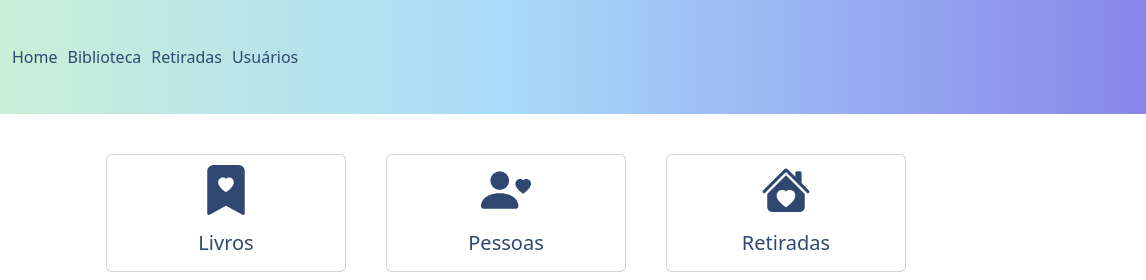
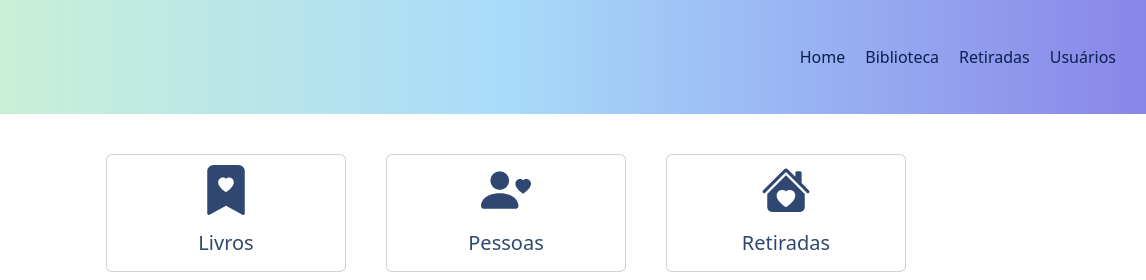
Before and after one commit to EduardaDalmas/bibliotecando-home, a plain HTML site: page index.html in a window 1280 px wide. Shown: the full height of the page, 134-1280 px from the left. Drawn offline with nearby package versions, Linux system fonts and the light colour scheme.

Commit message:
menu responsivo

```diff
--- a/assets/css/estilos.css
+++ b/assets/css/estilos.css
@@ -15,15 +15,20 @@ h1 {
 }
 
 .itens-menu {
-    float: right;
-    display: block;
-    text-align: right;
+    justify-content: flex-end;
 }
 
 .item-menu {
     font-weight: 500;
-    color: #304871;
-    margin-right: 5px;
+    color: #09214b;
+    margin-right: 10px;
+    text-decoration: none;
+}
+
+.item-menu:hover {
+    font-weight: 500;
+    color: #A8DBFA;
+    margin-right: 10px;
     text-decoration: none;
 }
 
--- a/index.html
+++ b/index.html
@@ -7,34 +7,37 @@
     <title>Bibliotecando</title>
     <link rel="icon" type="image/x-icon" href="./assets/favicon.ico">
     <link rel="stylesheet" href="./assets/css/estilos.css">
+    <script src="https://code.jquery.com/jquery-3.6.0.min.js"></script>
     <link href="https://cdn.jsdelivr.net/npm/bootstrap@5.3.0/dist/css/bootstrap.min.css" rel="stylesheet" integrity="sha384-9ndCyUaIbzAi2FUVXJi0CjmCapSmO7SnpJef0486qhLnuZ2cdeRhO02iuK6FUUVM" crossorigin="anonymous">
     <script src="https://cdn.jsdelivr.net/npm/bootstrap@5.3.0/dist/js/bootstrap.bundle.min.js" integrity="sha384-geWF76RCwLtnZ8qwWowPQNguL3RmwHVBC9FhGdlKrxdiJJigb/j/68SIy3Te4Bkz" crossorigin="anonymous"></script>
+    <script src="https://stackpath.bootstrapcdn.com/bootstrap/4.5.2/js/bootstrap.min.js"></script>
 </head>
 <body>
     <header>
         <nav class="navbar navbar-expand-lg menu">
             <a class="navbar-brand" href="#"><img src="./assets/imgs/logo.png" class="logo"/></a>
-            <button class="navbar-toggler" type="button" data-bs-toggle="collapse" data-bs-target="#navbarSupportedContent" aria-controls="navbarSupportedContent" aria-expanded="false" aria-label="Toggle navigation">
+            <button class="navbar-toggler" type="button" data-toggle="collapse" data-target="#navbarSupportedContent" aria-controls="navbarSupportedContent" aria-expanded="false" aria-label="Toggle navigation">
                 <span class="navbar-toggler-icon"></span>
             </button>
-            <div class="collapse navbar-collapse itens-menu" id="navbarText">
-                <ul class="navbar-nav ml-auto item-menu itens-menu">
+            <div class="collapse navbar-collapse itens-menu" id="navbarSupportedContent">
+                <ul class="navbar-nav ml-auto item-menu itens-menu align-right">
                     <li class="nav-item item-menu">
-                        <a class=" item-menu" href="">Home</a>
+                        <a class="item-menu" href="">Home</a>
                     </li>
                     <li class="nav-item item-menu">
-                        <a class=" item-menu" href="">Biblioteca</a>
+                        <a class="item-menu" href="">Biblioteca</a>
                     </li>
                     <li class="nav-item item-menu">
-                        <a class=" item-menu" href="#">Retiradas</a>
+                        <a class="item-menu" href="#">Retiradas</a>
                     </li>
                     <li class="nav-item item-menu">
-                        <a class=" item-menu" href="">Usuários</a>
+                        <a class="item-menu" href="">Usuários</a>
                     </li>
                 </ul>
             </div>
         </nav>
     </header>
+
 
     <div style="margin: 20px;" class="row box-home">
         <div class="card item-home" style="width: 15rem;">
```
